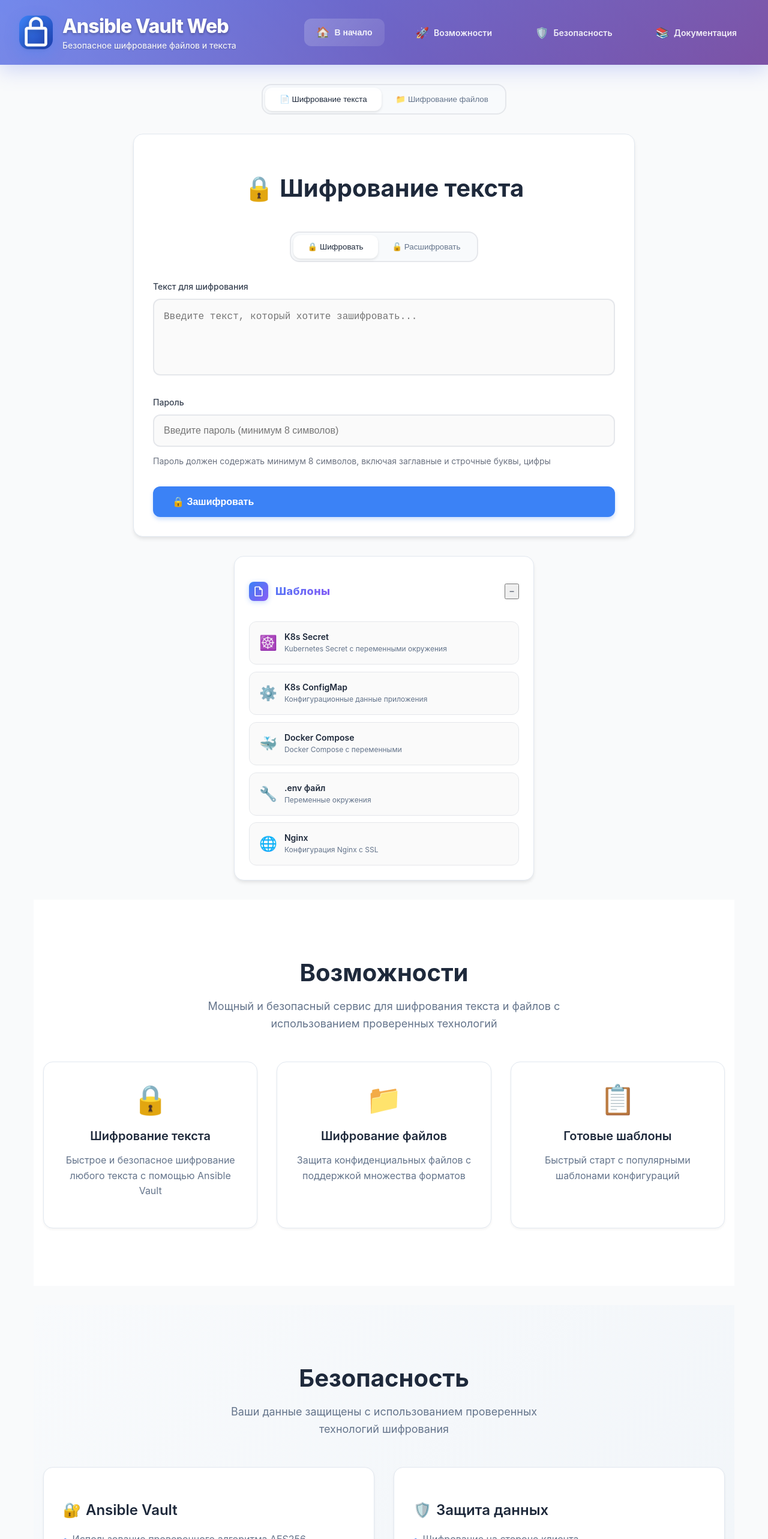
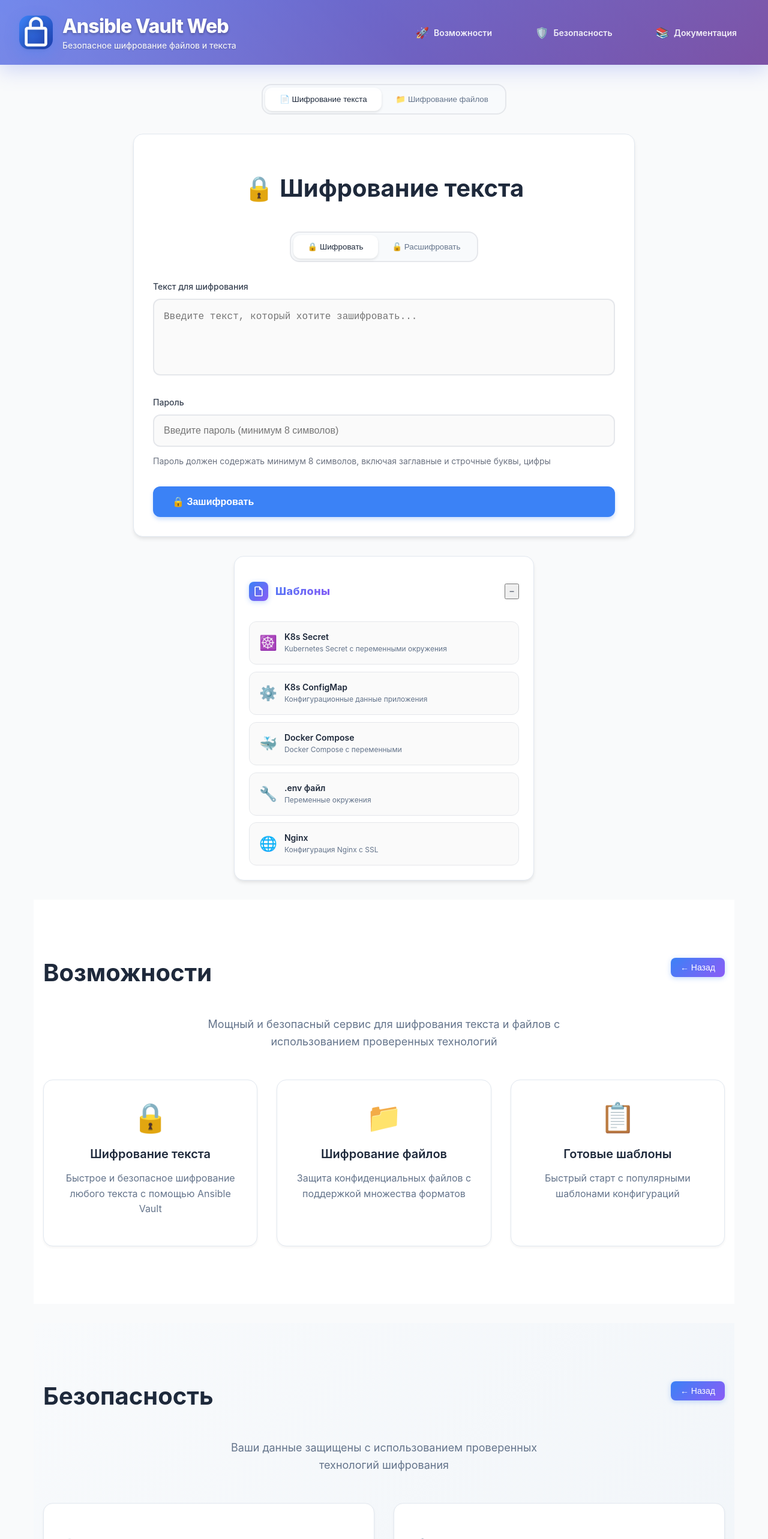
Before and after one commit to rtst01/ansible-vault-web, a React (Create React App) app in the folder frontend/: page / in a window 1280 px wide. Shown: the top 2566 px of the page at 60% size. Built offline with nearby package versions, Linux system fonts and the light colour scheme.

Commit message:
🎯 UX: Убрана кнопка В начало и добавлены кнопки Назад в секции

```diff
--- a/frontend/src/App.tsx
+++ b/frontend/src/App.tsx
@@ -49,7 +49,16 @@
         <section id="features" className="modern-section">
           <div className="container" style={{ padding: '0 1rem' }}>
             <div className="max-w-6xl mx-auto">
-              <h2 className="modern-section-title">Возможности</h2>
+              <div className="section-header-with-back">
+                <h2 className="modern-section-title">Возможности</h2>
+                <button
+                  onClick={() => window.scrollTo({ top: 0, behavior: 'smooth' })}
+                  className="back-button"
+                  title="Вернуться в начало"
+                >
+                  ← Назад
+                </button>
+              </div>
               <p className="modern-section-subtitle">
                 Мощный и безопасный сервис для шифрования текста и файлов с использованием проверенных технологий
               </p>
@@ -83,7 +92,16 @@
         <section id="security" className="modern-section">
           <div className="container" style={{ padding: '0 1rem' }}>
             <div className="max-w-6xl mx-auto">
-              <h2 className="modern-section-title">Безопасность</h2>
+              <div className="section-header-with-back">
+                <h2 className="modern-section-title">Безопасность</h2>
+                <button
+                  onClick={() => window.scrollTo({ top: 0, behavior: 'smooth' })}
+                  className="back-button"
+                  title="Вернуться в начало"
+                >
+                  ← Назад
+                </button>
+              </div>
               <p className="modern-section-subtitle">
                 Ваши данные защищены с использованием проверенных технологий шифрования
               </p>
@@ -120,7 +138,16 @@
         <section id="docs" className="modern-section">
           <div className="container" style={{ padding: '0 1rem' }}>
             <div className="max-w-6xl mx-auto">
-              <h2 className="modern-section-title">Документация</h2>
+              <div className="section-header-with-back">
+                <h2 className="modern-section-title">Документация</h2>
+                <button
+                  onClick={() => window.scrollTo({ top: 0, behavior: 'smooth' })}
+                  className="back-button"
+                  title="Вернуться в начало"
+                >
+                  ← Назад
+                </button>
+              </div>
               <p className="modern-section-subtitle">
                 Подробные инструкции по использованию и техническая документация API
               </p>
--- a/frontend/src/components/Header.tsx
+++ b/frontend/src/components/Header.tsx
@@ -23,13 +23,7 @@
 
           {/* Навигация */}
           <nav className="header-navigation">
-            <button
-              onClick={() => window.scrollTo({ top: 0, behavior: 'smooth' })}
-              className="nav-link nav-link-home"
-            >
-              <span className="nav-icon">🏠</span>
-              <span className="nav-text">В начало</span>
-            </button>
+
             <a href="#features" className="nav-link">
               <span className="nav-icon">🚀</span>
               <span className="nav-text">Возможности</span>
--- a/frontend/src/index.css
+++ b/frontend/src/index.css
@@ -1390,18 +1390,35 @@
   transform: scale(1.2);
 }
 
-/* Специальные стили для кнопки "В начало" */
-.nav-link-home {
-  background: linear-gradient(135deg, rgba(255, 255, 255, 0.2), rgba(255, 255, 255, 0.1));
-  border: 1px solid rgba(255, 255, 255, 0.3);
+/* Стили для заголовков секций с кнопкой "Назад" */
+.section-header-with-back {
+  display: flex;
+  justify-content: space-between;
+  align-items: center;
+  margin-bottom: 2rem;
+}
+
+.back-button {
+  background: linear-gradient(135deg, #3b82f6, #8b5cf6);
+  color: white;
+  border: none;
+  padding: 0.5rem 1rem;
+  border-radius: 0.5rem;
+  font-size: 0.875rem;
+  font-weight: 500;
   cursor: pointer;
-  border: none;
-  outline: none;
-}
-
-.nav-link-home:hover {
-  background: linear-gradient(135deg, rgba(255, 255, 255, 0.3), rgba(255, 255, 255, 0.2));
-  border-color: rgba(255, 255, 255, 0.5);
+  transition: all 0.3s ease;
+  box-shadow: 0 2px 8px rgba(59, 130, 246, 0.3);
+}
+
+.back-button:hover {
+  background: linear-gradient(135deg, #2563eb, #7c3aed);
+  transform: translateY(-1px);
+  box-shadow: 0 4px 12px rgba(59, 130, 246, 0.4);
+}
+
+.back-button:active {
+  transform: translateY(0);
 }
 
 .nav-text {
```
